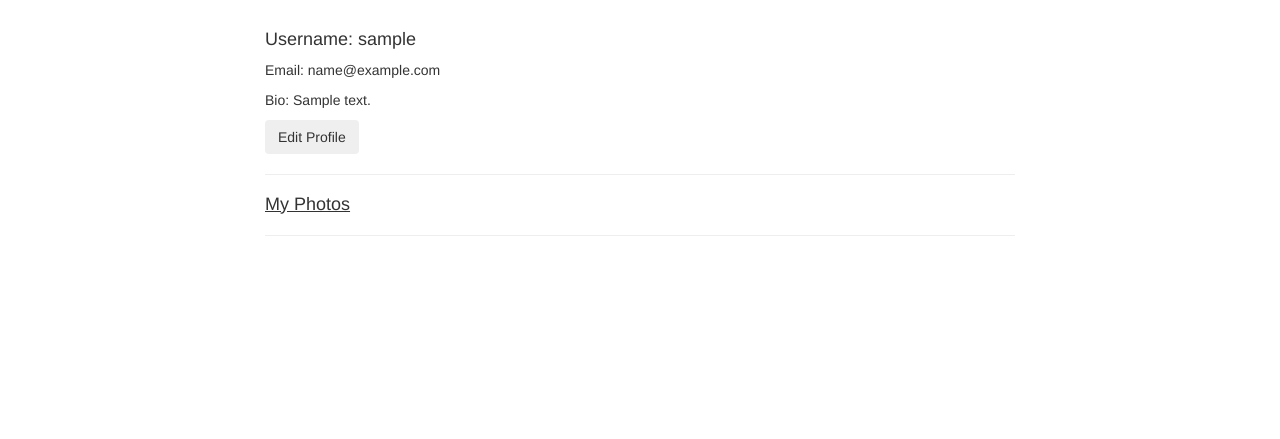
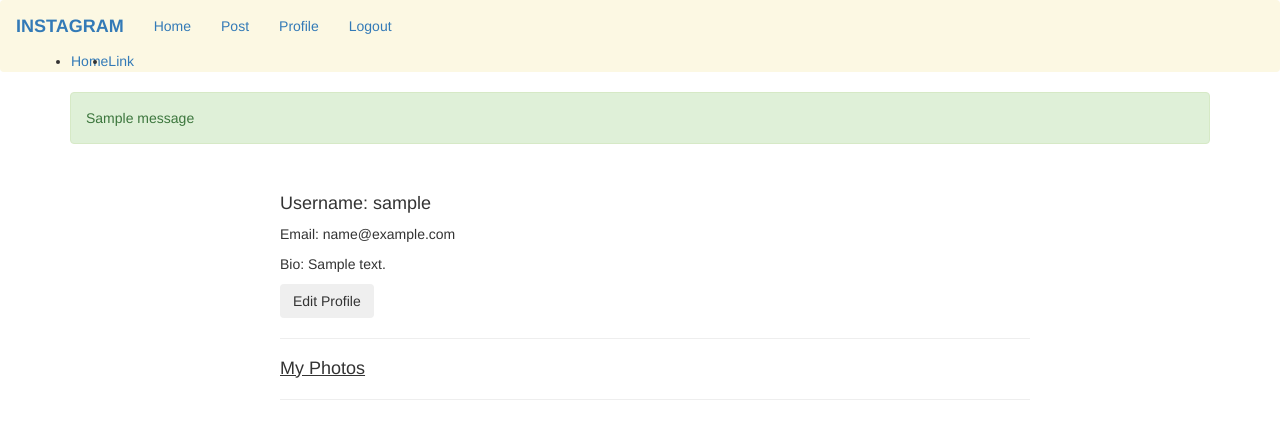
Before and after one commit to Rovine1999/Instangram-clone, a Django app: template Instangram/templates/index.html in a window 1280 px wide. Shown: the top 439 px of the page. Run offline with Django 3.2, Linux system fonts and the light colour scheme; a user stored in the database is signed in; tables that the repository leaves empty hold one stand-in row (values such as "Sample post"); the template is opened without the code that fills it: values that come from a table or form of the project are taken from there, most other values are stand-ins (such as "Sample title", 1, 10 or a date in 2020); one stand-in notice (Sample message) is shown; parts of the project's set-up code (start-up, migrations or seed data) failed here and were passed over; some libraries are stand-ins or nearby versions.

Commit message:
add navigation links for login, register and login

```diff
--- a/Instangram/templates/base.html
+++ b/Instangram/templates/base.html
@@ -12,13 +12,68 @@
 
 
     {% if title %}
-        <title>{{ title }}</title>
+        <title>{{ title }</title>
     {% else %}
-        <title>Instagram_clone</title>
+        <title>Instagram</title>
     {% endif %}
 </head>
 <body>
+    <header class="site-header">
+        <nav class="navbar navbar-dark bg-warning">
+        <div class="container-fluid">
 
+          <!-- Brand/logo -->
+          <div class="navbar-header">
+            <button type="button" class="navbar-toggle collapsed" data-toggle="collapse" data-target="{% url 'instangram' %}" aria-expanded="false">
+              <span class="sr-only">INSTAGRAM </span>
+              <span class="icon-bar"></span>
+              <span class="icon-bar"></span>
+              <span class="icon-bar"></span>
+            </button>
+            <a class="navbar-brand" href="{% url 'instangram' %}"><b>INSTAGRAM</b></a>
+          </div>
+
+          <!-- Collapsible Navbar -->
+          <div class="collapse navbar-collapse" id="example-1">
+            <ul class="nav navbar-nav">
+              <li class="active"><a href="{% url 'instangram' %}">Home <span class="sr-only">(current)</span></a></li>
+
+
+
+            {% if user.is_authenticated %}
+
+           <li> <a  href="{% url 'post' %}">Post</a></li>
+           <li> <a  href="{% url 'profile' %}">Profile</a></li>
+           <li> <a  href="accounts/logout">Logout</a></li>
+            {% else %}
+           <li><a  href="accounts/login">Login</a></li>
+           <li> <a href="accounts/register">Register</a></li>
+            {% endif %}
+            </ul>
+          </div>
+
+           <!-- Collapsible wrapper -->
+    <div class="collapse navbar-collapse" id="navbarRightAlignExample">
+        <!-- Left links -->
+        <ul class="navbar-nav ms-auto mb-2 mb-lg-0">
+          <li class="nav-item">
+            <a class="nav-link active" aria-current="page" href="#">Home</a>
+          </li>
+          <li class="nav-item">
+            <a class="nav-link" href="#">Link</a>
+          </li>
+
+        </div>
+      </nav>
+      </header>
+    <main role="main" class="container">
+      {% if messages %}
+      {% for message in messages %}
+        <div class="alert alert-{{message.tags}}">
+          {{ message }}
+        </div>
+      {% endfor %}
+      {% endif %}
 
       {% block content %}
       {% endblock %}
```
